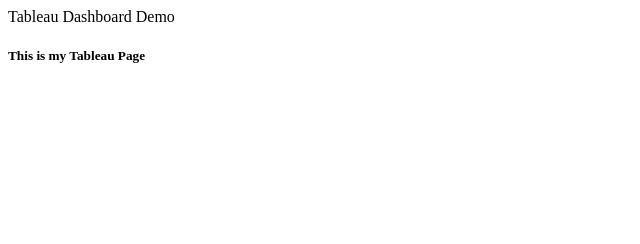
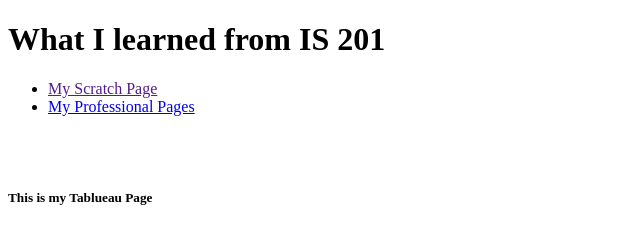
Before and after one commit to Yuto001/IS201, a plain HTML site: page tab.html in a window 1280 px wide. Shown: the whole page, without its empty margins (0-640 px from the left). Drawn offline with Linux system fonts and the light colour scheme.

Commit message:
Add files via upload

```diff
--- a/tab.html
+++ b/tab.html
@@ -1,10 +1,25 @@
 <!DOCTYPE html>
+<html lang="en">
+
+</html>
 
 
-<head>Tableau Dashboard Demo</head>
+<head>
+    <title>Tableau Dashboard Demo</title>
+    <link href="css/tab.css" rel="stylesheet">
+</head>
 
 <body>
-    <h5>This is my Tableau Page</h5>
+    <h1 id="h1">What I learned from IS 201</h1>
+
+    <ul>
+        <li><a href="">My Scratch Page</a></li>
+        <li><a href="index.html">My Professional Pages</a></li>
+    </ul>
+<br><br>
+    <div>  <!--I will make a position-->
+
+    <h5>This is my Tablueau Page</h5>
     <div class='tableauPlaceholder' id='viz1681326587142' style='position: relative'><noscript><a href='#'><img
                     alt='Position of the Sun '
                     src='https:&#47;&#47;public.tableau.com&#47;static&#47;images&#47;Th&#47;TheActualPositionOfTheSun&#47;PositionoftheSun&#47;1_rss.png'
@@ -25,7 +40,10 @@
             <param name='language' value='ja-JP' />
         </object></div>
     <script
-        type='text/javascript'>                    var divElement = document.getElementById('viz1681326587142'); var vizElement = divElement.getElementsByTagName('object')[0]; vizElement.style.width = '1500px'; vizElement.style.height = '927px'; var scriptElement = document.createElement('script'); scriptElement.src = 'https://public.tableau.com/javascripts/api/viz_v1.js'; vizElement.parentNode.insertBefore(scriptElement, vizElement);                </script>
-</body>
+      type='text/javascript'>                    var divElement = document.getElementById('viz1681326587142'); var vizElement = divElement.getElementsByTagName('object')[0]; vizElement.style.width = '1500px'; vizElement.style.height = '927px'; var scriptElement = document.createElement('script'); scriptElement.src = 'https://public.tableau.com/javascripts/api/viz_v1.js'; vizElement.parentNode.insertBefore(scriptElement, vizElement);                </script>
+
+
+    </div>
+    </body>
 
 </html>
```
